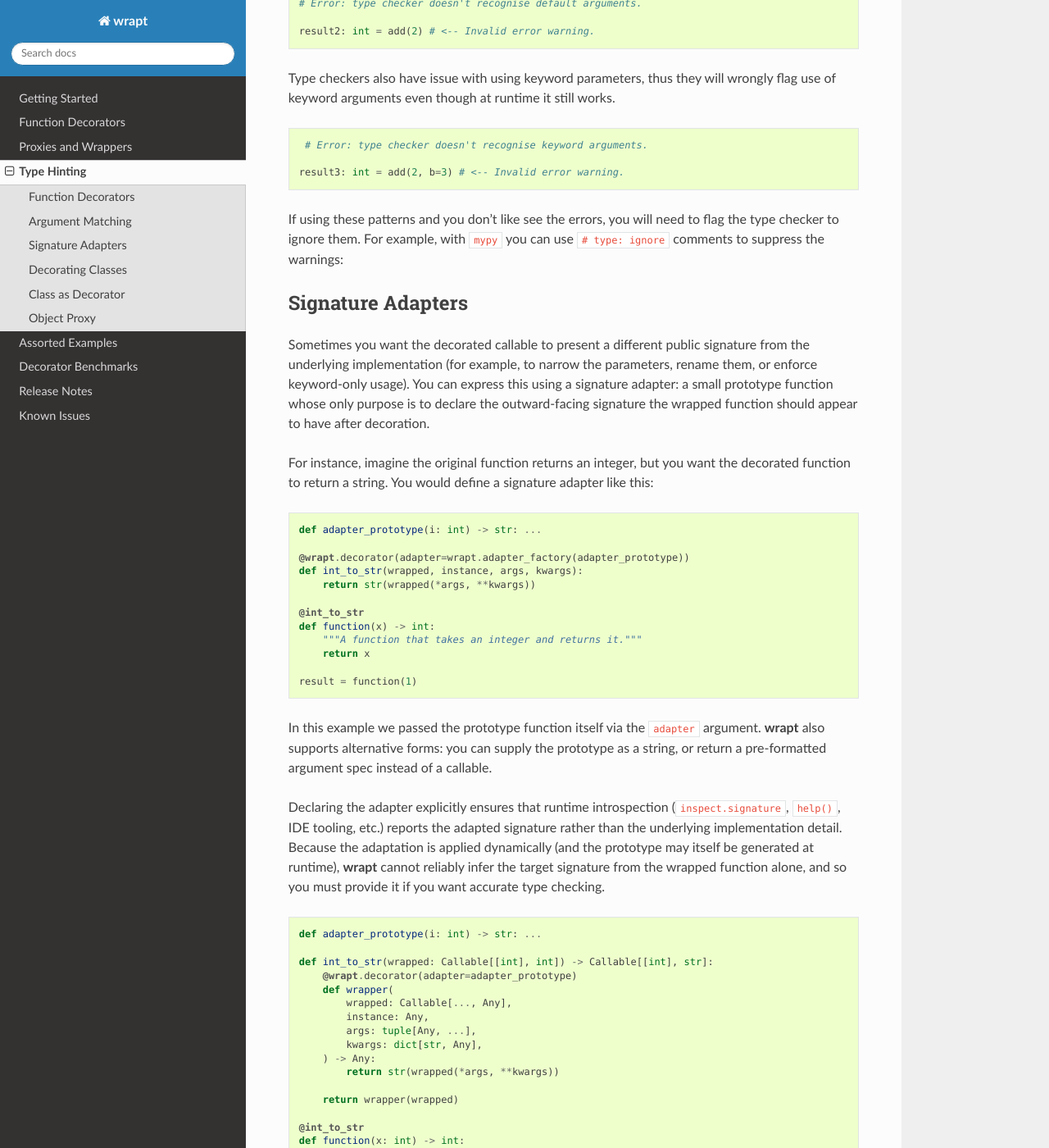
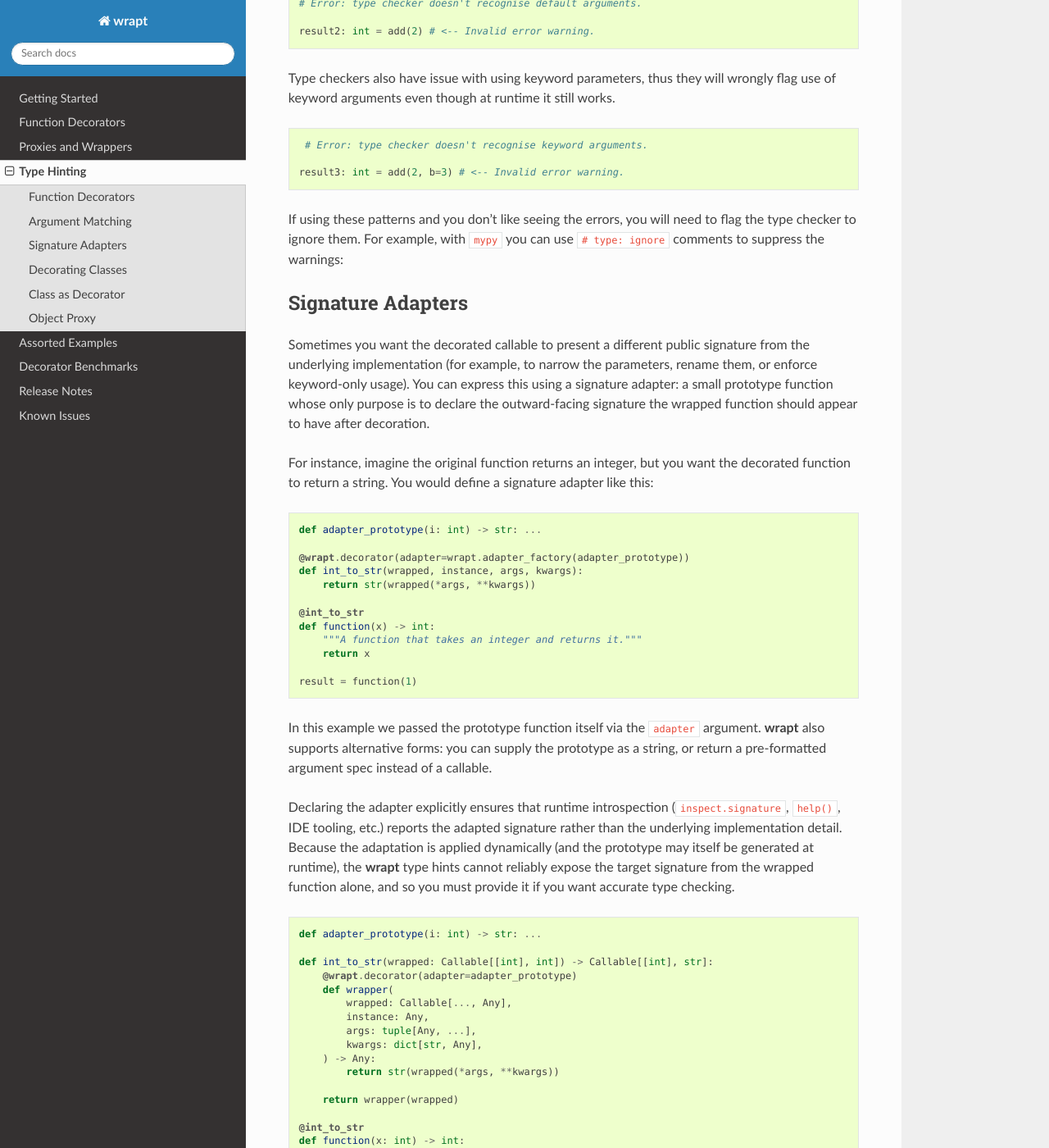
Before and after one commit to GrahamDumpleton/wrapt, a Sphinx documentation site: the page built from docs/typing.rst, in a window 1280 px wide and 1400 px high, scrolled down 2397 px. Shown: the whole window at 82% size. Built offline with Sphinx 7.4.7 and the Read the Docs theme 3.1.0, drawn with Linux system fonts in a browser that asks for light colours.

Commit message:
Update typing docs.

```diff
--- a/docs/typing.rst
+++ b/docs/typing.rst
@@ -135,7 +135,7 @@ wrongly flag use of keyword arguments even though at runtime it still works.
 
     result3: int = add(2, b=3) # <-- Invalid error warning.
 
-If using these patterns and you don't like see the errors, you will need to
+If using these patterns and you don't like seeing the errors, you will need to
 flag the type checker to ignore them. For example, with ``mypy`` you can use
 ``# type: ignore`` comments to suppress the warnings:
 
@@ -177,9 +177,9 @@ Declaring the adapter explicitly ensures that runtime introspection
 (``inspect.signature``, ``help()``, IDE tooling, etc.) reports the adapted
 signature rather than the underlying implementation detail. Because the
 adaptation is applied dynamically (and the prototype may itself be generated
-at runtime), **wrapt** cannot reliably infer the target signature from the
-wrapped function alone, and so you must provide it if you want accurate type
-checking.
+at runtime), the **wrapt** type hints cannot reliably expose the target
+signature from the wrapped function alone, and so you must provide it if you
+want accurate type checking.
 
 ::
 
@@ -235,7 +235,7 @@ confuses the type checker.
         def __init__(self): ...
 
 The type checker can also give invalid error warnings when using functions
-such as `issubclass()` due to not recognising the decorated class as a
+such as ``issubclass()`` due to not recognising the decorated class as a
 class type.
 
 ::
```
